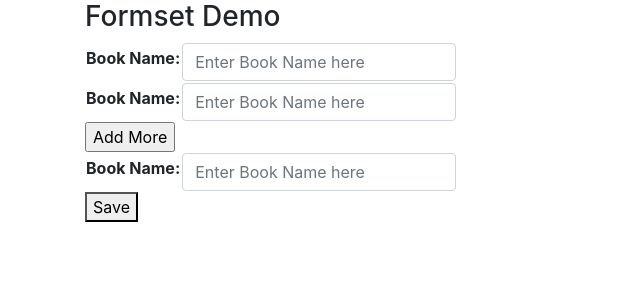
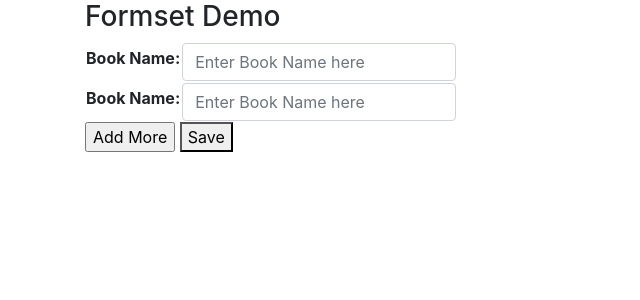
Before and after one commit to hitpoint6/Dynamic-Form, a Django app: page / in a window 1280 px wide. Shown: the top 300 px of the page, without its empty margins (0-640 px from the left). Run offline with Django 3.2, Linux system fonts and the light colour scheme; some libraries are stand-ins or nearby versions.

Commit message:
simple dynamic form with empty_form

```diff
--- a/core/templates/create_normal.html
+++ b/core/templates/create_normal.html
@@ -34,7 +34,7 @@
                 {% endfor %}
             </div>
             <input type="button" value="Add More" id="add_more">
-            <div id="empty_form">
+            <div id="empty_form" style="display:none">
                 <table class='no_error'>
                     {{ formset.empty_form.as_table }}
                 </table>
```
